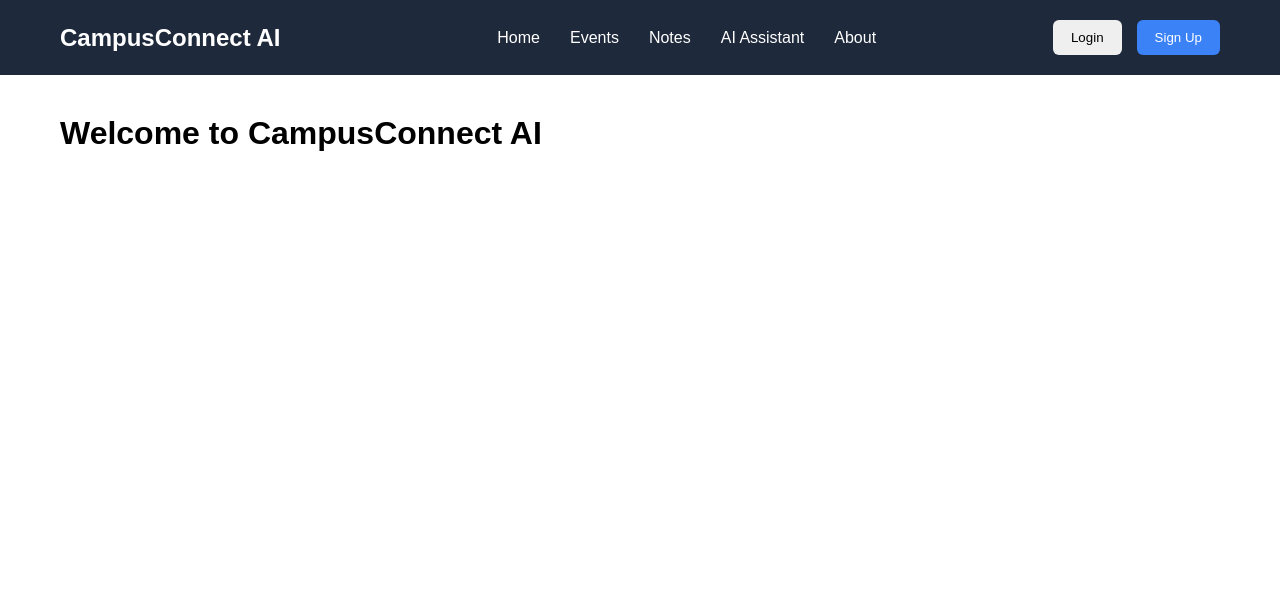
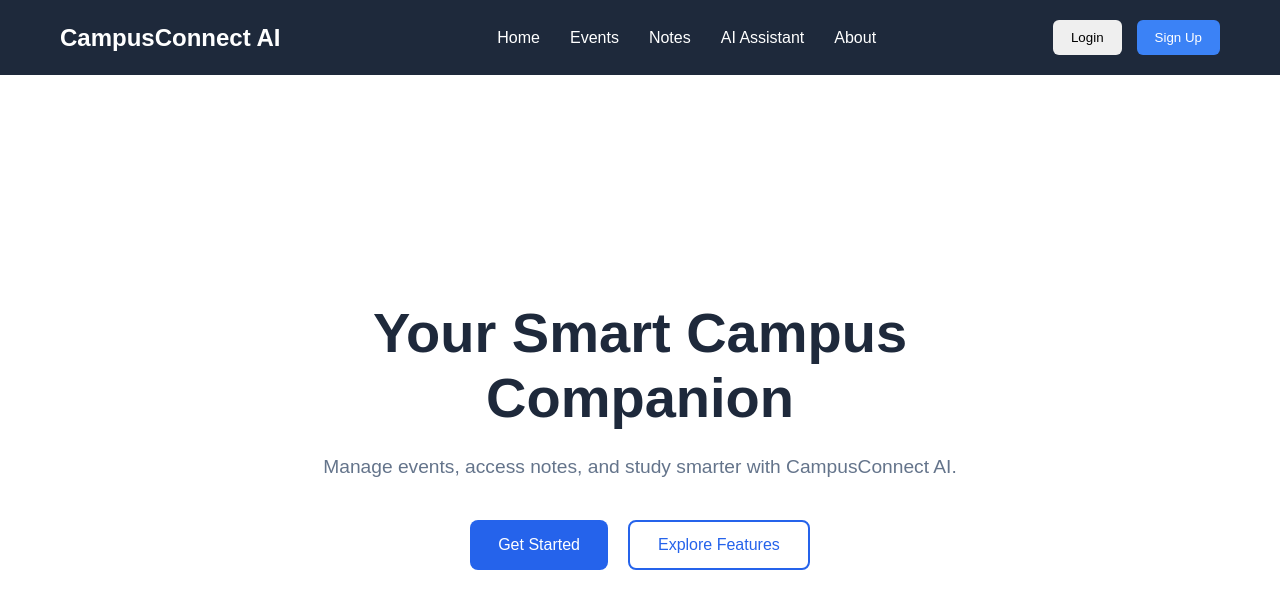
Before and after one commit to anuj-545/campus-connect-ai, a React app in the folder frontend/: page / in a window 1280 px wide. Shown: the top 608 px of the page. Built offline with nearby package versions, Linux system fonts and the light colour scheme; the HTML template or start-up script is replaced by a standard one.

Commit message:
Create hero section

```diff
--- a/frontend/src/App.jsx
+++ b/frontend/src/App.jsx
@@ -1,14 +1,12 @@
 import Navbar from"./components/Navbar/Navbar";
+import Hero from"./components/Hero/Hero";
 import "./App.css";
 
 function App(){
   return(
     <>
       <Navbar/>
-
-      <main className="main-content">
-        <h1>Welcome to CampusConnect AI</h1>
-      </main>
+      <Hero/>
     </>
   );
 }
--- /dev/null
+++ b/frontend/src/components/Hero/Hero.css
@@ -0,0 +1,68 @@
+.hero{
+    min-height: calc(100vh - 80px);
+    display: flex;
+    justify-content: center;
+    align-items: center;
+}
+
+.hero-content{
+    text-align: center;
+    max-width: 700px;
+}
+
+.hero-content h1{
+    font-size: 3.5rem;
+    margin-bottom: 20px;
+    color: #1e293b;
+}
+
+.hero-content p{
+    font-size: 1.2rem;
+    color: #64748b;
+    max-width: 650px;
+    margin: 0 auto 35px;
+    line-height: 1.8;
+    margin-bottom: 35px;
+}
+
+.hero-buttons{
+    display: flex;
+    justify-content: center;
+    gap: 20px;
+}
+
+.primary-btn,.secondary-btn{
+    padding: 14px 28px;
+    border:none;
+    border-radius: 8px;
+    font-size: 1rem;
+    cursor: pointer;
+    transition: all 0.3s ease;
+}
+
+
+
+.primary-btn{
+    background-color: #2563eb;
+    color:white;
+}
+
+.secondary-btn{
+    background-color: white;
+    border: 2px solid #2563eb;
+    color: #2563eb;
+}
+
+.primary-btn:hover {
+    background-color: #1d4ed8;
+}
+
+.secondary-btn:hover {
+    background-color: #2563eb;
+    color: white;
+}
+
+.primary-btn:hover,
+.secondary-btn:hover {
+    transform: translateY(-2px); /* hover krne pe uppar jayega */
+}
--- /dev/null
+++ b/frontend/src/components/Hero/Hero.jsx
@@ -0,0 +1,23 @@
+import "./Hero.css";
+
+function Hero(){
+    return(
+        <section className="hero">
+            <div className="hero-content">
+                <h1>Your Smart Campus Companion</h1>
+
+                <p>
+                    Manage events, access notes, and study smarter with CampusConnect AI.
+                </p>
+
+                <div className="hero-buttons">
+                    <button className="primary-btn">Get Started</button>
+                    <button className="secondary-btn">Explore Features</button>
+                </div>
+
+            </div>
+        </section>
+    );
+}
+
+export default Hero;
```
